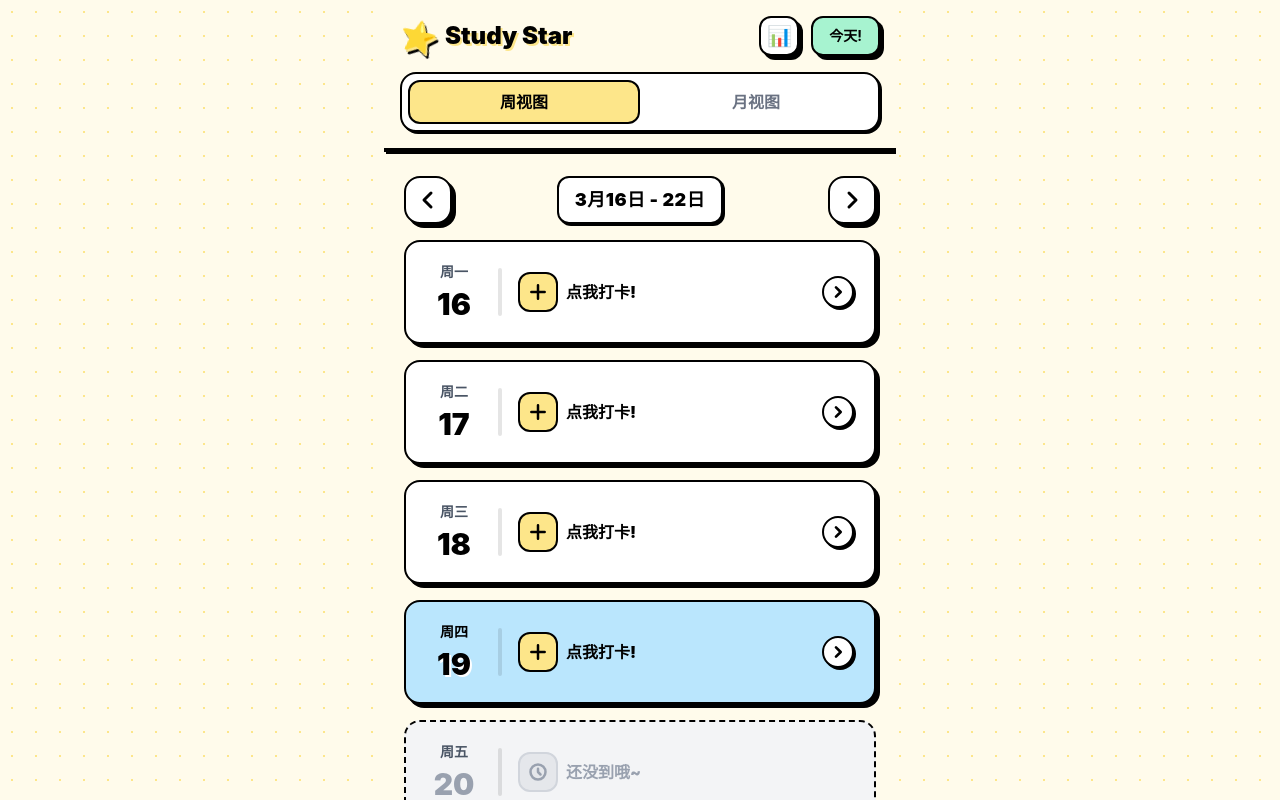
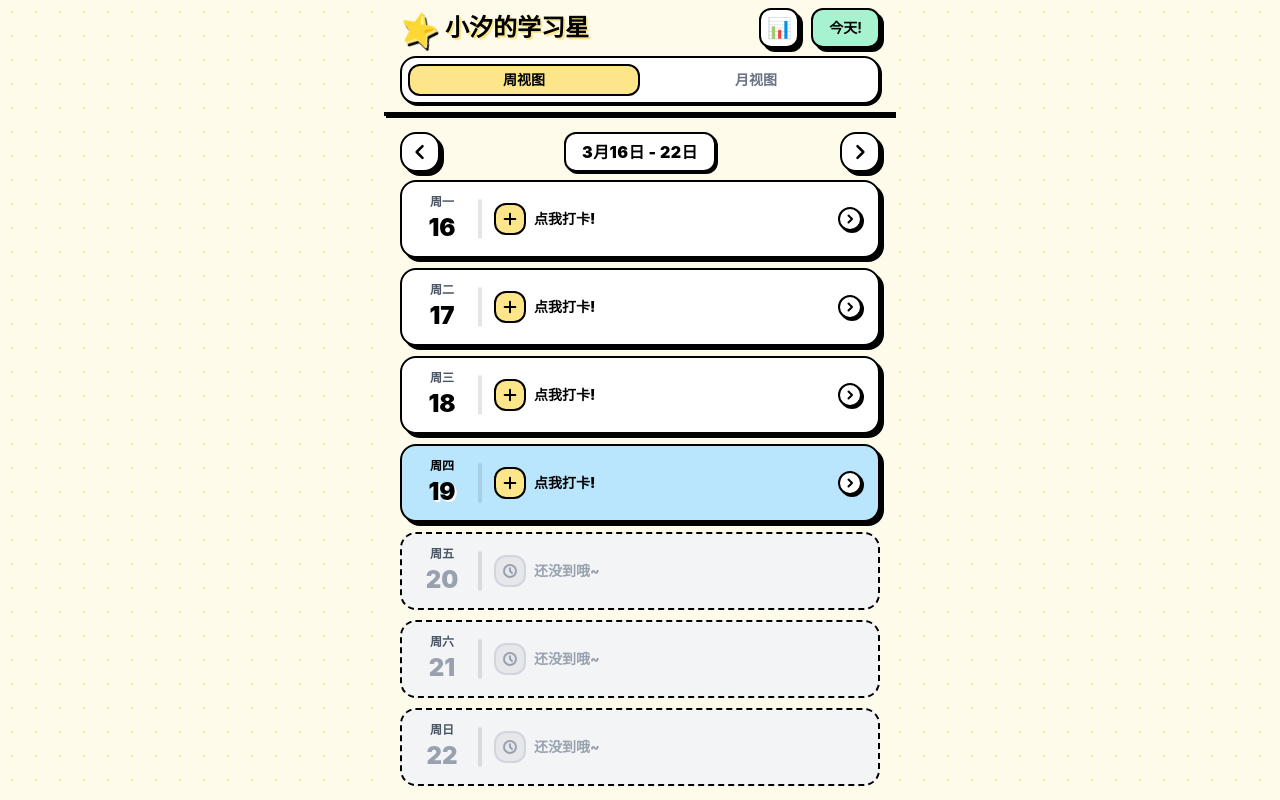
Before and after one commit to okaysugar/study-star, a React app: page / in a window 1280 px wide. Built offline with nearby package versions, Linux system fonts and the light colour scheme; the HTML template or start-up script is replaced by a standard one.

Commit message:
更新标题为“小汐的学习星”，调整组件样式以提升用户体验

```diff
--- a/rsbuild.config.ts
+++ b/rsbuild.config.ts
@@ -7,7 +7,7 @@ export default defineConfig({
 		assetPrefix: "/",
 	},
 	html: {
-		title: "Study Star ⭐",
+		title: "小汐的学习星",
 		meta: {
 			viewport:
 				"width=device-width, initial-scale=1.0, maximum-scale=1.0, user-scalable=no",
--- a/src/App.tsx
+++ b/src/App.tsx
@@ -43,7 +43,7 @@ export default function App() {
     <div className="flex flex-col h-screen max-w-lg mx-auto bg-[#FFFBEB] relative overflow-hidden font-sans">
       {/* Header - Cartoon Style */}
       <header className="sticky top-0 z-40 bg-[#FFFBEB] border-b-4 border-black px-4 pt-safe-top shadow-cartoon-sm mb-2">
-        <div className="flex items-center justify-between py-4">
+        <div className="flex items-center justify-between py-2">
           <motion.h1
             initial={{ opacity: 0, y: -10 }}
             animate={{ opacity: 1, y: 0 }}
@@ -57,7 +57,7 @@ export default function App() {
             >
               ⭐
             </motion.span>
-            Study Star
+            小汐的学习星
           </motion.h1>
           <div className="flex items-center gap-3">
             <motion.button
@@ -78,14 +78,14 @@ export default function App() {
         </div>
 
         {/* 视图切换 Tab */}
-        <div className="flex bg-white border-2 border-black rounded-2xl p-1.5 mb-4 shadow-cartoon-sm relative">
+        <div className="flex bg-white border-2 border-black rounded-2xl p-1.5 mb-2 shadow-cartoon-sm relative">
           {['week', 'month'].map((mode) => {
             const isSelected = viewMode === mode;
             return (
               <button
                 key={mode}
                 onClick={() => setViewMode(mode as ViewMode)}
-                className={`flex-1 py-2.5 text-base font-bold rounded-xl relative z-10 transition-colors duration-200 ${
+                className={`flex-1 py-1.5 text-sm font-bold rounded-xl relative z-10 transition-colors duration-200 ${
                   isSelected ? 'text-black' : 'text-gray-500 hover:text-black'
                 }`}
               >
--- a/src/components/MonthView.tsx
+++ b/src/components/MonthView.tsx
@@ -13,6 +13,14 @@ interface MonthViewProps {
   onDateSelect: (date: string) => void;
   onNavigate: (direction: -1 | 1) => void;
 }
+
+const STAR_FEEDBACK: Record<number, string> = {
+  1: '再接再厉',
+  2: '继续努力',
+  3: '还不错哦',
+  4: '表现很好',
+  5: '非常棒',
+};
 
 const WEEKDAY_HEADERS = ['一', '二', '三', '四', '五', '六', '日'];
 
@@ -41,18 +49,25 @@ export function MonthView({
   const month = currentDate.getMonth();
   const grid = getMonthGrid(year, month);
 
-  /** 渲染星星小点 */
-  const renderMiniStars = (count: number) => {
+  /** 渲染星级和数量 */
+  const renderStarCount = (count: number, isToday: boolean) => {
     return (
-      <div className="flex gap-0.5 justify-center mt-1">
-        {[1, 2, 3, 4, 5].map((i) => (
-          <div
-            key={i}
-            className={`w-1.5 h-1.5 rounded-full shadow-sm ${
-              i <= count ? 'bg-amber-400' : 'bg-gray-200'
-            }`}
+      <div className="flex items-center justify-center gap-0.5 mt-0.5">
+        <svg viewBox="0 0 24 24" className="w-3.5 h-3.5 drop-shadow-[1px_1px_0px_rgba(0,0,0,1)]">
+          <path
+            d="M12 2l3.09 6.26L22 9.27l-5 4.87 1.18 6.88L12 17.77l-6.18 3.25L7 14.14 2 9.27l6.91-1.01L12 2z"
+            fill="#FDE047"
+            stroke="#000000"
+            strokeWidth="2"
+            strokeLinejoin="round"
           />
-        ))}
+        </svg>
+        <span
+          className="text-[11px] font-black text-black leading-none"
+          style={isToday ? { textShadow: '1px 1px 0px white' } : {}}
+        >
+          {count}
+        </span>
       </div>
     );
   };
@@ -134,17 +149,12 @@ export function MonthView({
               >
                 {day.getDate()}
               </span>
-              {record && !today && renderMiniStars(record.stars)}
-              {record && today && (
-                <div className="flex gap-0.5 justify-center mt-1">
-                  {[1, 2, 3, 4, 5].map((i) => (
-                    <div
-                      key={i}
-                      className={`w-1.5 h-1.5 rounded-full border border-black ${
-                        i <= record.stars ? 'bg-white' : 'bg-black/20'
-                      }`}
-                    />
-                  ))}
+              {record && renderStarCount(record.stars, today)}
+              {record && (
+                <div className="mt-1 px-1 py-0.5 bg-white border border-black rounded shadow-[1px_1px_0px_rgba(0,0,0,1)] flex items-center justify-center">
+                  <span className="text-[9px] font-black text-amber-600 whitespace-nowrap scale-90 origin-center leading-none">
+                    {STAR_FEEDBACK[record.stars]}
+                  </span>
                 </div>
               )}
               {/* Today indicator dot if no record yet */}
--- a/src/components/WeekView.tsx
+++ b/src/components/WeekView.tsx
@@ -9,6 +9,14 @@ interface WeekViewProps {
   onDateSelect: (date: string) => void;
   onNavigate: (direction: -1 | 1) => void;
 }
+
+const STAR_FEEDBACK: Record<number, string> = {
+  1: '再接再厉',
+  2: '继续努力',
+  3: '还不错哦',
+  4: '表现很好',
+  5: '非常棒',
+};
 
 const container: Variants = {
   hidden: { opacity: 0 },
@@ -36,25 +44,25 @@ export function WeekView({
   return (
     <div className="flex flex-col flex-1 min-h-0 h-full">
       {/* 周导航 */}
-      <div className="flex items-center justify-between px-5 py-4">
+      <div className="flex items-center justify-between px-4 py-2">
         <motion.button
           whileTap={{ scale: 0.9 }}
           onClick={() => onNavigate(-1)}
-          className="w-12 h-12 flex items-center justify-center rounded-2xl bg-white border-2 border-black shadow-cartoon active:shadow-cartoon-active active:translate-y-1 active:translate-x-1 transition-all"
+          className="w-10 h-10 flex items-center justify-center rounded-2xl bg-white border-2 border-black shadow-cartoon active:shadow-cartoon-active active:translate-y-1 active:translate-x-1 transition-all"
         >
-          <svg className="w-6 h-6 text-black" fill="none" viewBox="0 0 24 24" stroke="currentColor">
+          <svg className="w-5 h-5 text-black" fill="none" viewBox="0 0 24 24" stroke="currentColor">
             <path strokeLinecap="round" strokeLinejoin="round" strokeWidth={3} d="M15 19l-7-7 7-7" />
           </svg>
         </motion.button>
-        <span className="text-lg font-black text-black tracking-wide bg-white px-4 py-2 rounded-xl border-2 border-black shadow-cartoon-sm">
+        <span className="text-base font-black text-black tracking-wide bg-white px-4 py-1.5 rounded-xl border-2 border-black shadow-cartoon-sm">
           {formatWeekRange(currentDate)}
         </span>
         <motion.button
           whileTap={{ scale: 0.9 }}
           onClick={() => onNavigate(1)}
-          className="w-12 h-12 flex items-center justify-center rounded-2xl bg-white border-2 border-black shadow-cartoon active:shadow-cartoon-active active:translate-y-1 active:translate-x-1 transition-all"
+          className="w-10 h-10 flex items-center justify-center rounded-2xl bg-white border-2 border-black shadow-cartoon active:shadow-cartoon-active active:translate-y-1 active:translate-x-1 transition-all"
         >
-          <svg className="w-6 h-6 text-black" fill="none" viewBox="0 0 24 24" stroke="currentColor">
+          <svg className="w-5 h-5 text-black" fill="none" viewBox="0 0 24 24" stroke="currentColor">
             <path strokeLinecap="round" strokeLinejoin="round" strokeWidth={3} d="M9 5l7 7-7 7" />
           </svg>
         </motion.button>
@@ -65,7 +73,7 @@ export function WeekView({
         variants={container}
         initial="hidden"
         animate="show"
-        className="flex-1 overflow-y-auto px-5 space-y-4 pb-6 scroll-smooth"
+        className="flex-1 overflow-y-auto px-4 space-y-2.5 pb-4 scroll-smooth"
       >
         {days.map((day) => {
           const dateStr = formatDate(day);
@@ -80,7 +88,7 @@ export function WeekView({
               onClick={() => !future && onDateSelect(dateStr)}
               disabled={future}
               whileTap={!future ? { scale: 0.98, y: 4, x: 4 } : undefined}
-              className={`w-full flex items-center gap-4 px-5 py-5 rounded-2xl transition-all duration-150 text-left border-2 border-black ${
+              className={`w-full flex items-center gap-3 px-4 py-3 rounded-2xl transition-all duration-150 text-left border-2 border-black ${
                 today
                   ? 'bg-[#BAE6FD] shadow-cartoon'
                   : record
@@ -91,12 +99,12 @@ export function WeekView({
               } ${!future && 'active:shadow-cartoon-active'}`}
             >
               {/* 日期 */}
-              <div className="flex flex-col items-center min-w-14">
-                <span className={`text-sm font-black mb-1 ${today ? 'text-black' : 'text-gray-600'}`}>
+              <div className="flex flex-col items-center min-w-12">
+                <span className={`text-xs font-black mb-0.5 ${today ? 'text-black' : 'text-gray-600'}`}>
                   周{getWeekdayName(day)}
                 </span>
                 <span
-                  className={`text-3xl font-black ${
+                  className={`text-2xl font-black ${
                     today ? 'text-black' : future ? 'text-gray-400' : 'text-black'
                   }`}
                   style={today ? { textShadow: '2px 2px 0px white' } : {}}
@@ -106,25 +114,26 @@ export function WeekView({
               </div>
 
               {/* 分割线 */}
-              <div className="w-1 h-12 rounded-full bg-black/10" />
+              <div className="w-1 h-10 rounded-full bg-black/10" />
 
               {/* 星星和备注 */}
               <div className="flex-1 flex flex-col justify-center min-w-0">
                 {record ? (
                   <>
-                    <div className="mb-1.5">
+                    <div className="mb-1 flex items-center gap-2">
                       <StarRating value={record.stars} readonly size="sm" />
+                      <span className="text-xs font-bold text-amber-600">{STAR_FEEDBACK[record.stars]}</span>
                     </div>
                     {record.note && (
-                      <p className="text-sm text-black truncate w-full font-bold bg-white/50 px-2 py-1 rounded-lg border-2 border-black/10 inline-block">
+                      <p className="text-xs text-black truncate w-full font-bold bg-white/50 px-2 py-1 rounded-lg border-2 border-black/10 inline-block">
                         {record.note}
                       </p>
                     )}
                   </>
                 ) : (
                   <div className="flex items-center gap-2">
-                    <div className={`w-10 h-10 rounded-xl flex items-center justify-center border-2 ${future ? 'border-gray-300 bg-gray-200' : 'border-black bg-[#FDE68A]'}`}>
-                      <svg className={`w-5 h-5 ${future ? 'text-gray-400' : 'text-black'}`} fill="none" viewBox="0 0 24 24" stroke="currentColor">
+                    <div className={`w-8 h-8 rounded-xl flex items-center justify-center border-2 ${future ? 'border-gray-300 bg-gray-200' : 'border-black bg-[#FDE68A]'}`}>
+                      <svg className={`w-4 h-4 ${future ? 'text-gray-400' : 'text-black'}`} fill="none" viewBox="0 0 24 24" stroke="currentColor">
                         {future ? (
                           <path strokeLinecap="round" strokeLinejoin="round" strokeWidth={3} d="M12 8v4l3 3m6-3a9 9 0 11-18 0 9 9 0 0118 0z" />
                         ) : (
@@ -132,7 +141,7 @@ export function WeekView({
                         )}
                       </svg>
                     </div>
-                    <span className={`text-base font-black ${future ? 'text-gray-400' : 'text-black'}`}>
+                    <span className={`text-sm font-black ${future ? 'text-gray-400' : 'text-black'}`}>
                       {future ? '还没到哦~' : '点我打卡!'}
                     </span>
                   </div>
@@ -141,8 +150,8 @@ export function WeekView({
 
               {/* 箭头 */}
               {!future && (
-                <div className="w-8 h-8 rounded-full bg-white border-2 border-black flex items-center justify-center shadow-cartoon-sm">
-                  <svg className="w-4 h-4 text-black" fill="none" viewBox="0 0 24 24" stroke="currentColor">
+                <div className="w-6 h-6 rounded-full bg-white border-2 border-black flex items-center justify-center shadow-cartoon-sm">
+                  <svg className="w-3 h-3 text-black" fill="none" viewBox="0 0 24 24" stroke="currentColor">
                     <path strokeLinecap="round" strokeLinejoin="round" strokeWidth={4} d="M9 5l7 7-7 7" />
                   </svg>
                 </div>
```
